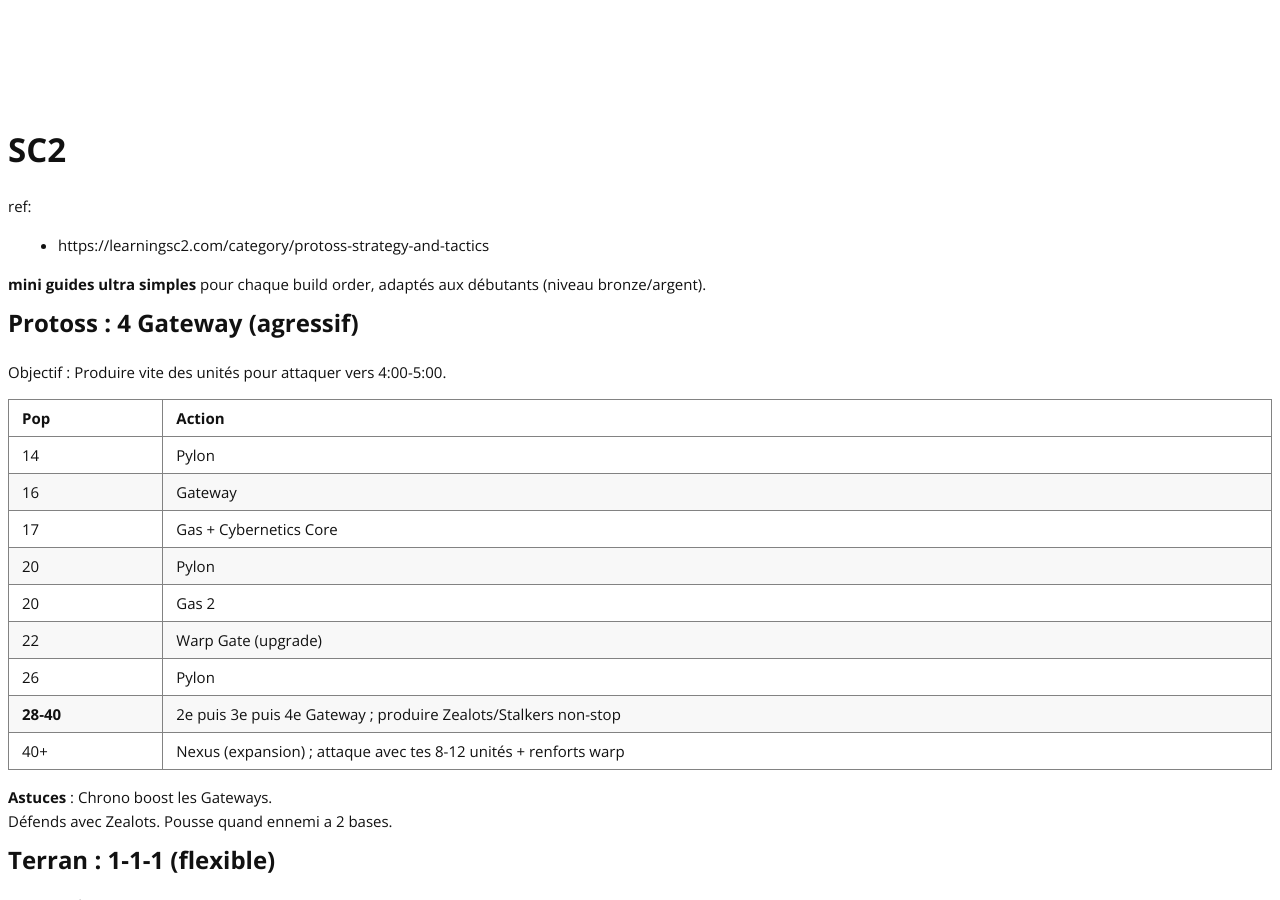
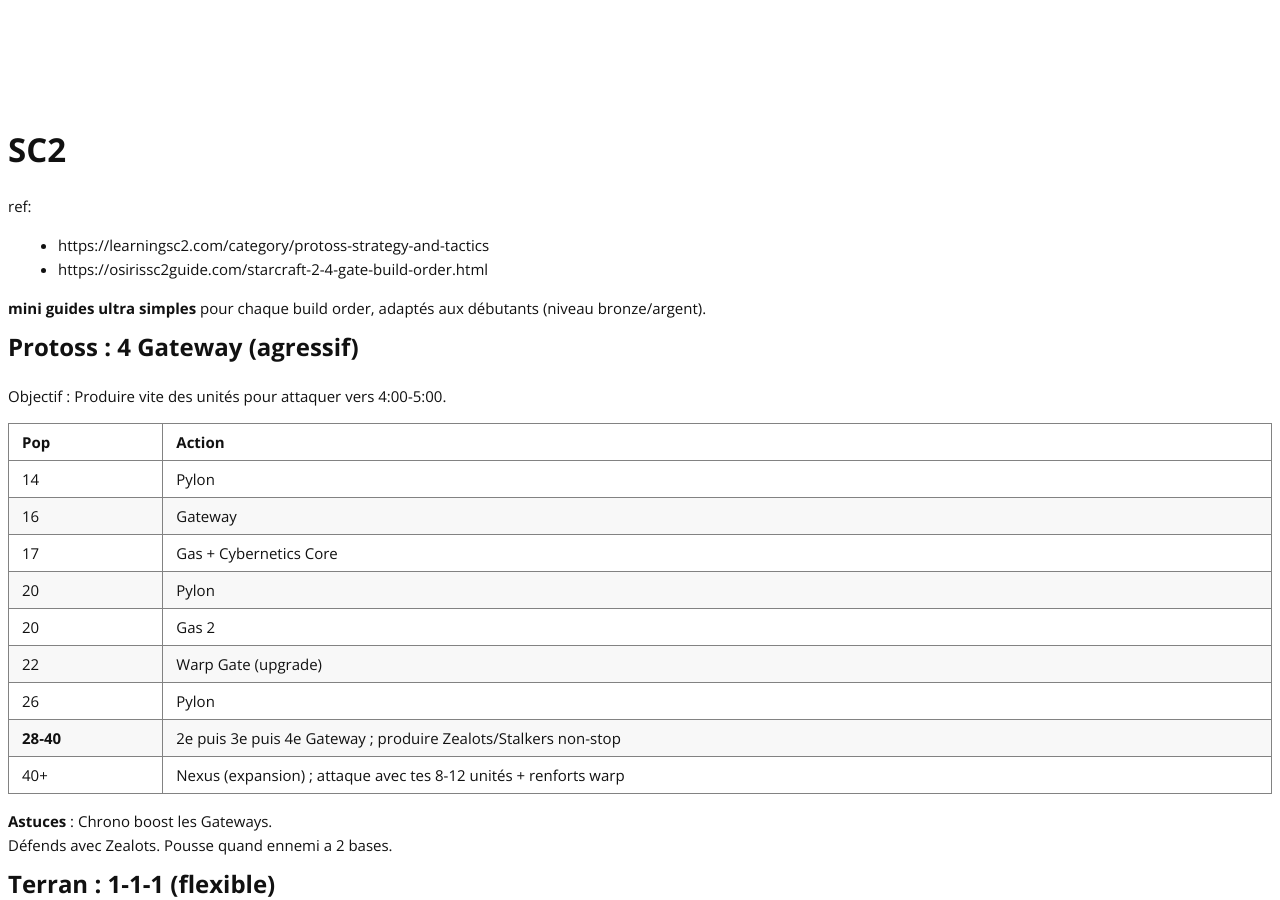
Before and after one commit to cylmat/cylmat.github.io, a Jekyll site: the page built from _pages/game/sc2_bo.md, in a window 1280 px wide and 900 px high. Built offline with Jekyll 4.4.1, drawn with Linux system fonts in a browser that asks for light colours; nearby versions of some CDN libraries; our own code applies the rules of GitHub Pages for plain Markdown files; some of the changed lines change nothing that is shown.

Commit message:
Update sc2_bo.md

```diff
--- a/_pages/game/sc2_bo.md
+++ b/_pages/game/sc2_bo.md
@@ -2,6 +2,7 @@
 
 ref:
 - https://learningsc2.com/category/protoss-strategy-and-tactics
+- https://osirissc2guide.com/starcraft-2-4-gate-build-order.html
 
 **mini guides ultra simples** pour chaque build order, adaptés aux débutants (niveau bronze/argent).
 
```
